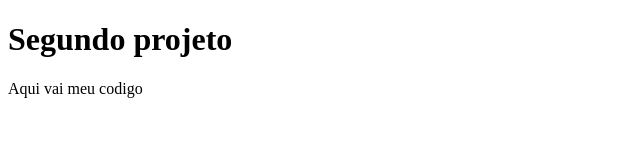
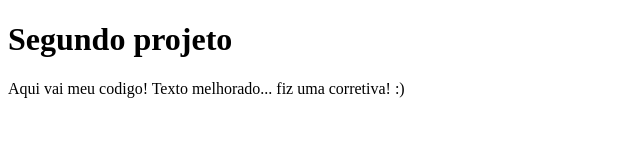
Before and after one commit to Iago-Amorim/AnimaCursoDeExtensaoGitGitHub2022-2b, a plain HTML site: page segundo.html in a window 1280 px wide. Shown: the whole page, without its empty margins (0-640 px from the left). Drawn offline with Linux system fonts and the light colour scheme.

Commit message:
Fiz uma manutenção corretiva no segundo.html

```diff
--- a/segundo.html
+++ b/segundo.html
@@ -4,6 +4,6 @@
     <title>Segundo projeto</title>
   </head>
   <body><h1>Segundo projeto</h1>
-	Aqui vai meu codigo
+	Aqui vai meu codigo! Texto melhorado... fiz uma corretiva! :)
   </body>
 </html>
```
